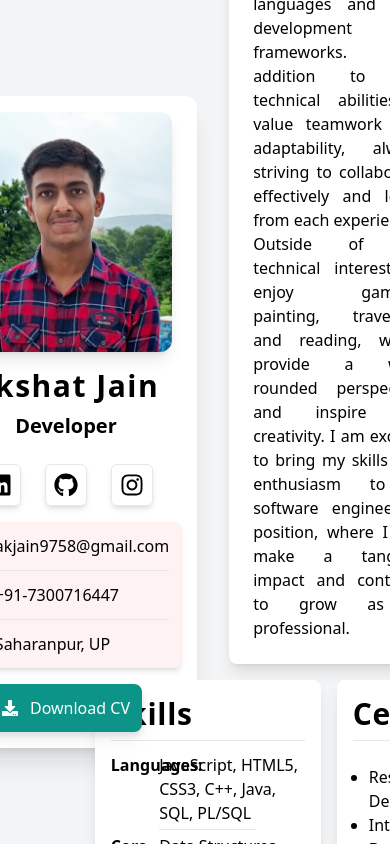
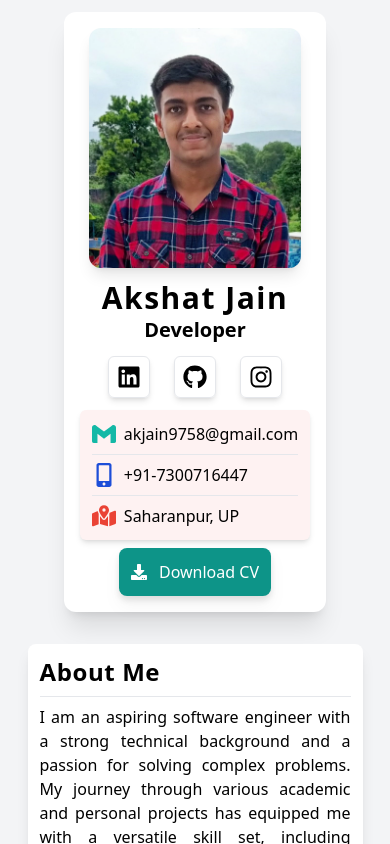
Before and after one commit to AkshatJain447/Portfolio, a React (Vite) app: page / in a window 390 px wide. Built offline with nearby package versions, Linux system fonts and the light colour scheme; no server answers.

Commit message:
Responsive design

```diff
--- a/src/App.jsx
+++ b/src/App.jsx
@@ -5,7 +5,7 @@ import Footer from "./components/Footer/Footer";
 function App() {
   return (
     <div className="h-screen snap-y snap-mandatory scroll-smooth overflow-y-scroll bg-gray-100">
-      <div className="snap-start h-screen">
+      <div className="snap-start min-h-screen">
         <Home />
       </div>
       <div className="snap-start min-h-screen">
--- a/src/components/Footer/Footer.jsx
+++ b/src/components/Footer/Footer.jsx
@@ -40,7 +40,7 @@ const Footer = () => {
     try {
       // Fetch weather based on latitude and longitude
       const responseWeather = await fetch(
-        `http://api.openweathermap.org/data/2.5/weather?lat=${latitude}&lon=${longitude}&appid=e1954291b049441b0e6499dc9bd4042a`
+        `https://api.openweathermap.org/data/2.5/weather?lat=${latitude}&lon=${longitude}&appid=e1954291b049441b0e6499dc9bd4042a`
       );
       const dataWeather = await responseWeather.json();
       const weatherDescription = dataWeather.weather[0].description;
@@ -62,7 +62,7 @@ const Footer = () => {
   }, [latitude, longitude]);
 
   return (
-    <footer className="flex p-3 justify-between items-center bg-gray-200 text-center">
+    <footer className="flex flex-col md:flex-row p-3 justify-between items-center bg-gray-200 text-center">
       <p className="flex gap-2 items-center text-lg">
         <FaClock />
         {currentTime}
--- a/src/components/Home/Home.css
+++ b/src/components/Home/Home.css
@@ -1,4 +1,20 @@
-.skills {
-  display: grid;
-  grid-template-columns: 25% 75%;
+@media (min-width: 640px) {
+  .skills {
+    display: block;
+    /* grid-template-columns: 30% 70%; */
+  }
 }
+
+@media (min-width: 768px) and (max-width: 1024px) {
+  .skills {
+    display: grid;
+    grid-template-columns: 30% 70%;
+  }
+}
+
+@media (min-width: 1024px) {
+  .skills {
+    display: grid;
+    grid-template-columns: 25% 75%;
+  }
+}
--- a/src/components/Home/Home.jsx
+++ b/src/components/Home/Home.jsx
@@ -1,5 +1,6 @@
 import "./Home.css";
 import profPic from "../../assets/photo.jpg";
+import Resume from "../../assets/AkshatJain.pdf";
 import { SiGmail } from "react-icons/si";
 import { FaMapLocationDot } from "react-icons/fa6";
 import {
@@ -12,17 +13,18 @@ import {
 
 const PersonalCard = () => {
   return (
-    <div className=" bg-white flex flex-col items-center p-4 rounded-xl shadow-xl w-fit">
+    <div className=" bg-white flex gap-3 flex-col md:flex-row mt-3 lg:flex-col items-center p-4 rounded-xl shadow-xl w-fit">
       <img
         src={profPic}
         alt="profilePic"
         className=" h-60 rounded-xl shadow-lg"
       />
-      <h1 className="text-center font-bold text-3xl mt-4 tracking-wider">
+      <div className="flex flex-col items-center">
+        <h1 className="text-center font-bold text-3xl lg:mt-4 tracking-wider">
           Akshat Jain
         </h1>
-      <p className="text-center font-semibold text-xl my-2">Developer</p>
-      <div className="flex gap-6 my-4 text-2xl">
+        <p className="text-center font-semibold text-xl lg:my-2">Developer</p>
+        <div className="flex gap-6 my-3 lg:my-4 text-2xl">
           <span className=" hover:cursor-pointer border p-2 rounded-md hover:text-[#0077B5] shadow-md">
             <FaLinkedin className=" hover:scale-110 duration-100" />
           </span>
@@ -34,32 +36,35 @@ const PersonalCard = () => {
           </span>
         </div>
         <ul className=" bg-red-50 rounded-md p-3 shadow-md">
-        <li className="flex gap-2 border-b pb-3 ">
+          <li className="flex gap-2 border-b pb-2 lg:pb-3 ">
             <SiGmail className="text-2xl text-teal-500" />
             <span>akjain9758@gmail.com</span>
           </li>
-        <li className="flex gap-2 border-b py-3 ">
+          <li className="flex gap-2 border-b py-2 lg:py-3 ">
             <FaMobileAlt className="text-2xl text-blue-700" />
             <span>+91-7300716447</span>
           </li>
-        <li className="flex gap-2 pt-3">
+          <li className="flex gap-2 pt-2 lg:pt-3">
             <FaMapLocationDot className="text-2xl text-[#EA4335]" />
             <span>Saharanpur, UP</span>
           </li>
         </ul>
-      <button className="flex gap-3 items-center bg-teal-600 p-3 mt-4 text-white rounded-lg drop-shadow-lg hover:scale-105 duration-100">
+        <a href={Resume} download>
+          <button className="flex gap-3 items-center bg-teal-600 p-3 mt-2 lg:mt-4 text-white rounded-lg drop-shadow-lg hover:scale-105 duration-100">
             <FaDownload />
             Download CV
           </button>
+        </a>
+      </div>
     </div>
   );
 };
 
 const AboutMe = () => {
   return (
-    <div className="w-[60%] flex flex-col justify-center items-center">
-      <div className="bg-white m-2 shadow-lg rounded-lg p-6">
-        <h2 className=" font-bold text-3xl tracking-wide pb-2 border-b">
+    <div className=" w-[90%] lg:w-[60%] flex flex-col justify-center items-center">
+      <div className="bg-white m-2 shadow-lg rounded-lg p-3 lg:p-6">
+        <h2 className=" font-bold text-2xl lg:text-3xl tracking-wide pb-2 border-b">
           About Me
         </h2>
         <p className="text-justify pt-2">
@@ -79,9 +84,9 @@ const AboutMe = () => {
           and continue to grow as a professional.
         </p>
       </div>
-      <div className="flex">
-        <div className="bg-white m-2 w-[80%] shadow-lg rounded-lg p-4">
-          <h2 className=" font-bold text-3xl tracking-wide pb-2 border-b">
+      <div className="flex flex-col md:flex-row">
+        <div className="bg-white m-2 w-[95%] lg:w-[80%] shadow-lg rounded-lg p-4">
+          <h2 className=" font-bold text-2xl lg:text-3xl tracking-wide pb-2 border-b">
             Skills
           </h2>
           <ul className="pt-2">
@@ -123,7 +128,7 @@ const AboutMe = () => {
           </ul>
         </div>
         <div className="bg-white m-2 shadow-lg rounded-lg p-4">
-          <h2 className=" font-bold text-3xl tracking-wide pb-2 border-b">
+          <h2 className=" font-bold text-2xl lg:text-3xl tracking-wide pb-2 border-b">
             Certifications
           </h2>
           <ul className=" m-4 pt-2 list-disc">
@@ -141,7 +146,7 @@ const AboutMe = () => {
 
 const Home = () => {
   return (
-    <div className=" flex bg-gray-100 justify-center gap-6 items-center h-screen">
+    <div className="flex flex-col lg:flex-row bg-gray-100 justify-center gap-6 items-center h-[100%] lg:h-screen">
       <PersonalCard />
       <AboutMe />
     </div>
```
Also changed, not shown: 1 other file (tests, documents, lock files or other folders). Lines whose indentation alone changed are shown as unchanged.
